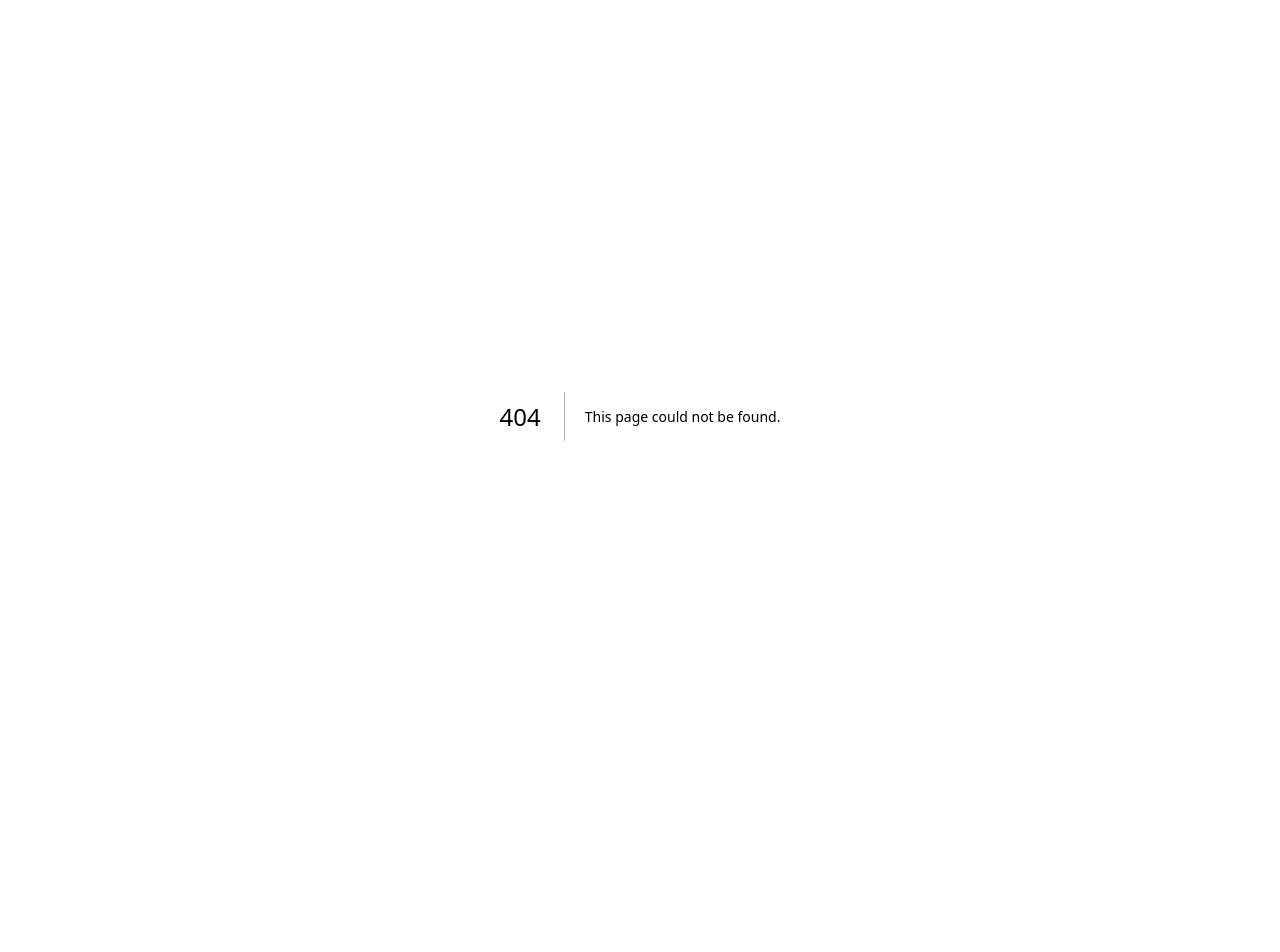
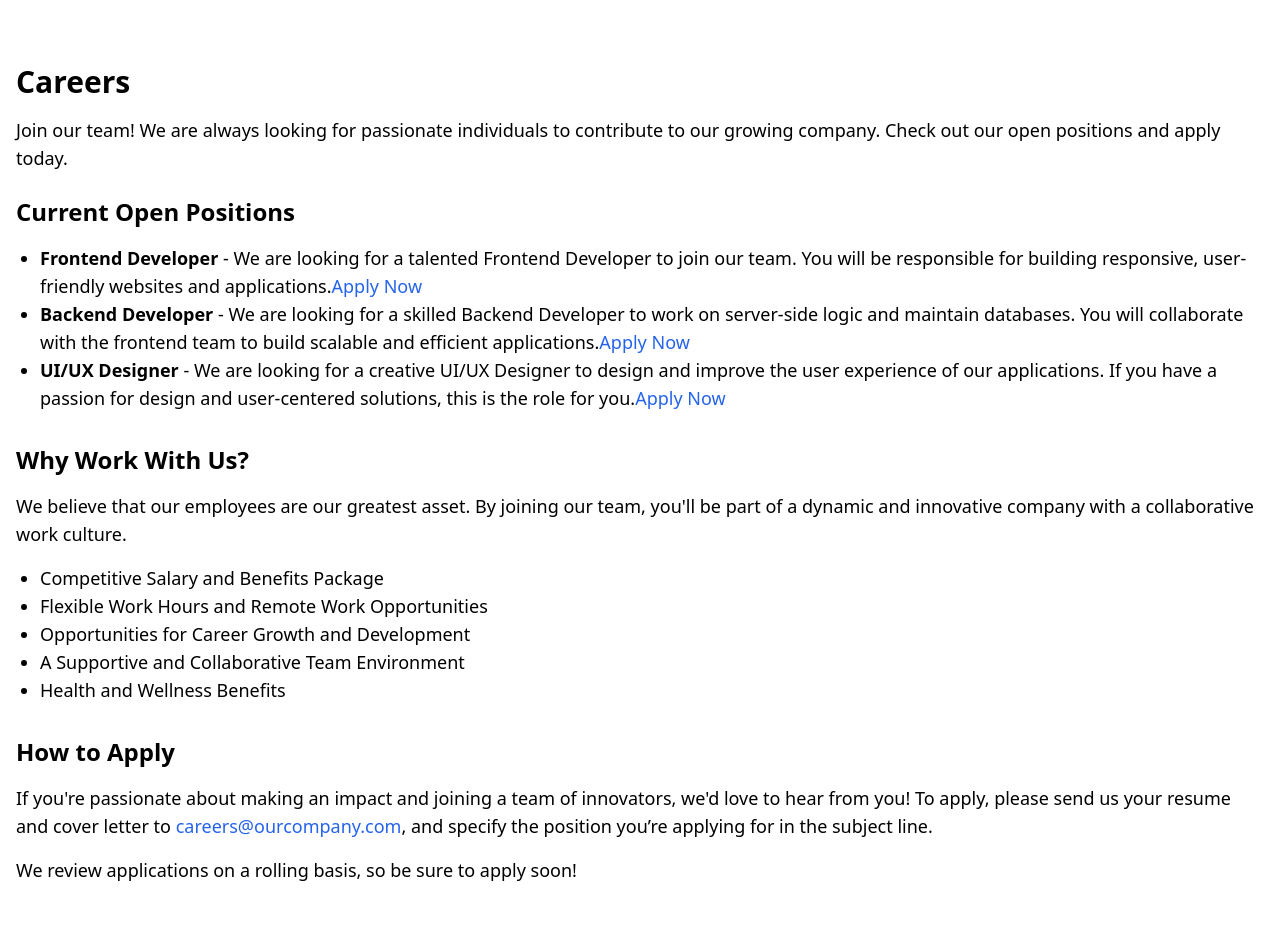
Before and after one commit to ManurangaJay/Home-Page, a Next.js app: page /careers in a window 1280 px wide. Before the commit this address had no page. Shown: the top 952 px of the page. Before the commit the page ends 832 px from the top, so only its background shows below. Built offline with nearby package versions, Linux system fonts and the light colour scheme.

Commit message:
feat: Add a test careers page

```diff
--- /dev/null
+++ b/app/careers/page.tsx
@@ -0,0 +1,92 @@
+// pages/careers.tsx
+import React from "react";
+import Footer from "../components/Fotter";
+
+const Careers: React.FC = () => {
+  return (
+    <div>
+      <div className="container mx-auto py-12">
+        <h1 className="text-3xl font-semibold mb-4">Careers</h1>
+
+        <p className="text-lg mb-6">
+          Join our team! We are always looking for passionate individuals to
+          contribute to our growing company. Check out our open positions and
+          apply today.
+        </p>
+
+        <section className="mb-8">
+          <h2 className="text-2xl font-semibold mb-4">
+            Current Open Positions
+          </h2>
+          <ul className="list-disc pl-6 text-lg">
+            <li>
+              <strong>Frontend Developer</strong> - We are looking for a
+              talented Frontend Developer to join our team. You will be
+              responsible for building responsive, user-friendly websites and
+              applications.
+              <a href="/apply" className="text-blue-600 hover:underline">
+                Apply Now
+              </a>
+            </li>
+            <li>
+              <strong>Backend Developer</strong> - We are looking for a skilled
+              Backend Developer to work on server-side logic and maintain
+              databases. You will collaborate with the frontend team to build
+              scalable and efficient applications.
+              <a href="/apply" className="text-blue-600 hover:underline">
+                Apply Now
+              </a>
+            </li>
+            <li>
+              <strong>UI/UX Designer</strong> - We are looking for a creative
+              UI/UX Designer to design and improve the user experience of our
+              applications. If you have a passion for design and user-centered
+              solutions, this is the role for you.
+              <a href="/apply" className="text-blue-600 hover:underline">
+                Apply Now
+              </a>
+            </li>
+          </ul>
+        </section>
+
+        <section className="mb-8">
+          <h2 className="text-2xl font-semibold mb-4">Why Work With Us?</h2>
+          <p className="text-lg mb-4">
+            We believe that our employees are our greatest asset. By joining our
+            team, you'll be part of a dynamic and innovative company with a
+            collaborative work culture.
+          </p>
+          <ul className="list-disc pl-6 text-lg">
+            <li>Competitive Salary and Benefits Package</li>
+            <li>Flexible Work Hours and Remote Work Opportunities</li>
+            <li>Opportunities for Career Growth and Development</li>
+            <li>A Supportive and Collaborative Team Environment</li>
+            <li>Health and Wellness Benefits</li>
+          </ul>
+        </section>
+
+        <section className="mb-8">
+          <h2 className="text-2xl font-semibold mb-4">How to Apply</h2>
+          <p className="text-lg mb-4">
+            If you're passionate about making an impact and joining a team of
+            innovators, we'd love to hear from you! To apply, please send us
+            your resume and cover letter to{" "}
+            <a
+              href="mailto:careers@ourcompany.com"
+              className="text-blue-600 hover:underline"
+            >
+              careers@ourcompany.com
+            </a>
+            , and specify the position you’re applying for in the subject line.
+          </p>
+          <p className="text-lg">
+            We review applications on a rolling basis, so be sure to apply soon!
+          </p>
+        </section>
+      </div>
+      <Footer />
+    </div>
+  );
+};
+
+export default Careers;
```
